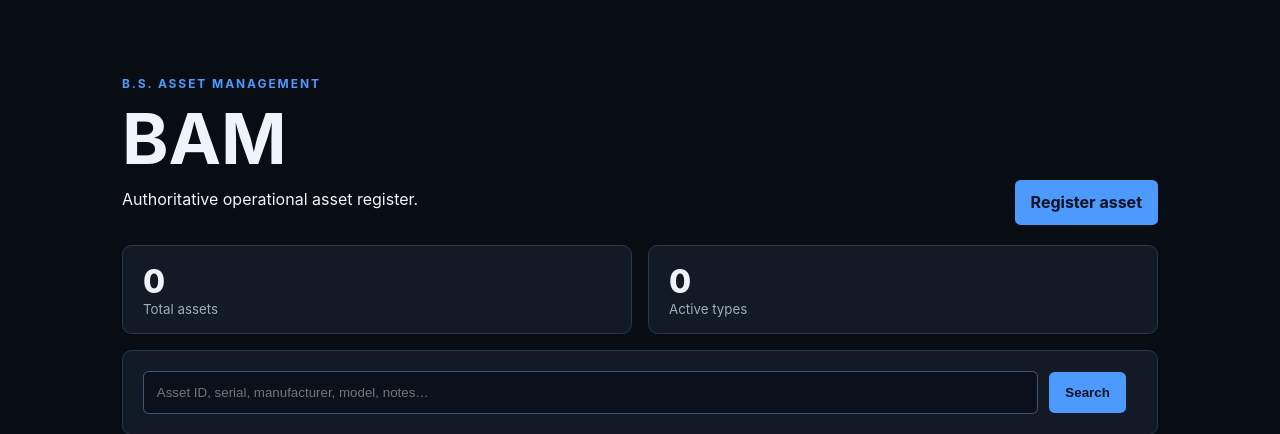
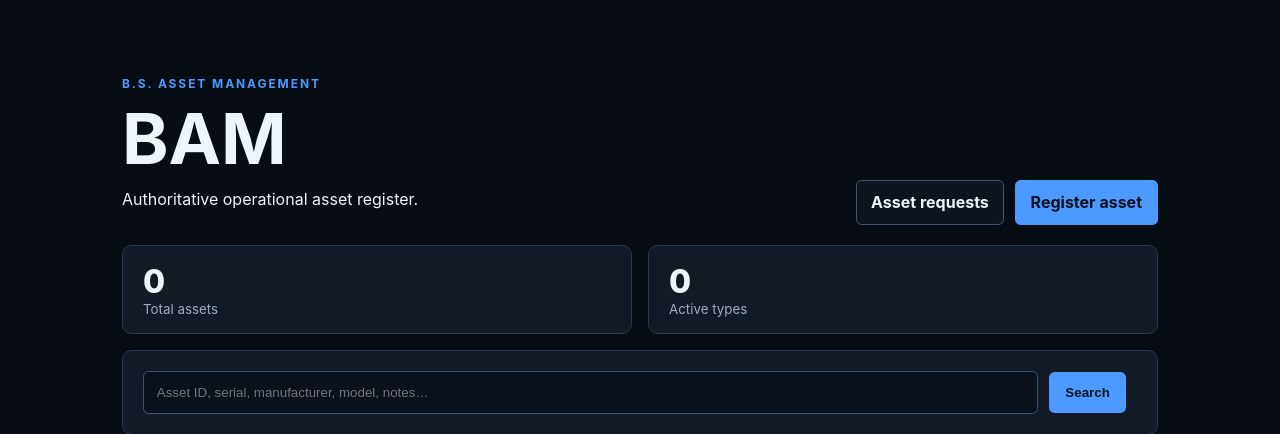
Before and after one commit to yung-megafone/bs-portal, a Django app: page /bam/ in a window 1280 px wide. Shown: the part 67-501 px from the top of the page. Run offline with Django 5.2, Linux system fonts and the light colour scheme; the visitor is signed in with stand-in values (Sample User, id 1); data comes from the database, SQL or seed files in the repository; data that the repository does not hold is empty.

Commit message:
feat(asset-list): enhance asset list layout with action buttons for asset requests and registration

```diff
--- a/portal/templates/bam/asset_list.html
+++ b/portal/templates/bam/asset_list.html
@@ -1,5 +1,7 @@
 {% extends "base.html" %}
+{% load static %}
 {% block title %}BAM — B.S. Portal{% endblock %}
+{% block extra_head %}<link rel="stylesheet" href="{% static 'css/bam.css' %}">{% endblock %}
 {% block content %}
 <section class="hero compact-hero">
     <p class="eyebrow">B.S. ASSET MANAGEMENT</p>
@@ -8,7 +10,10 @@
             <h1>BAM</h1>
             <p>Authoritative operational asset register.</p>
         </div>
-        <a class="button" href="{% url 'bam:create' %}">Register asset</a>
+        <div class="bam-actions">
+            <a class="bam-secondary-button" href="{% url 'bam:request_list' %}">Asset requests{% if my_open_requests %} · {{ my_open_requests }} open{% endif %}</a>
+            <a class="button" href="{% url 'bam:create' %}">Register asset</a>
+        </div>
     </div>
 </section>
 
```
